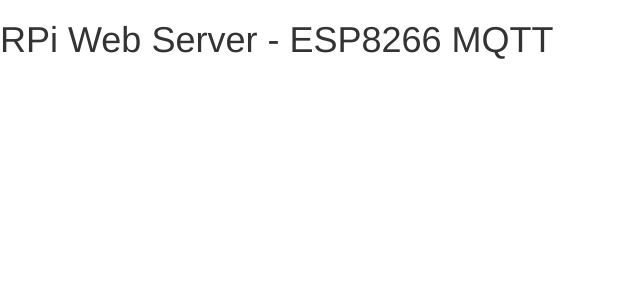
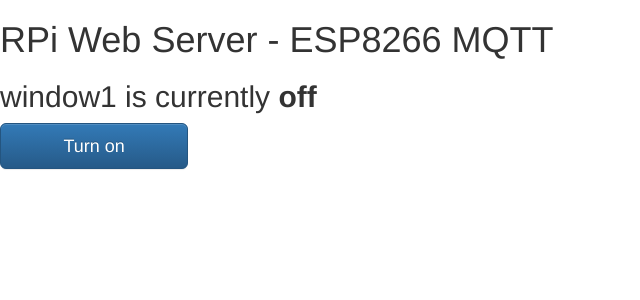
Before and after one commit to roycechua23/window-controller, a Flask app: page / in a window 1280 px wide. Shown: the top 300 px of the page, without its empty margins (0-640 px from the left). Run offline with Flask 2, Linux system fonts and the light colour scheme; some libraries are stand-ins or nearby versions.

Commit message:
Update for main html

```diff
--- a/flask-app/templates/main.html
+++ b/flask-app/templates/main.html
@@ -12,14 +12,14 @@
 
 <body>
    <h1>RPi Web Server - ESP8266 MQTT</h1>
-   {% for pin in pins %}
-   <h2>{{ pins[pin].name }}
-   {% if pins[pin].state == 'True' %}
+   {% for thing in things %}
+   <h2>{{ things[thing].name }}
+   {% if things[thing].state == 'True' %}
       is currently <strong>on</strong></h2><div class="row"><div class="col-md-2">
-      <a href="/esp8266/{{pin}}/0" class="btn btn-block btn-lg btn-default" role="button">Turn off</a></div></div>
+      <a href="/esp8266/{{thing}}}/0" class="btn btn-block btn-lg btn-default" role="button">Turn off</a></div></div>
    {% else %}
       is currently <strong>off</strong></h2><div class="row"><div class="col-md-2">
-      <a href="/esp8266/{{pin}}/1" class="btn btn-block btn-lg btn-primary" role="button">Turn on</a></div></div>
+      <a href="/esp8266/{{thing}}/1" class="btn btn-block btn-lg btn-primary" role="button">Turn on</a></div></div>
    {% endif %}
    {% endfor %}
 </body>
```
